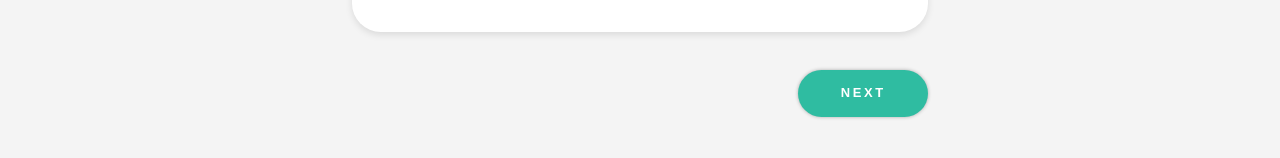
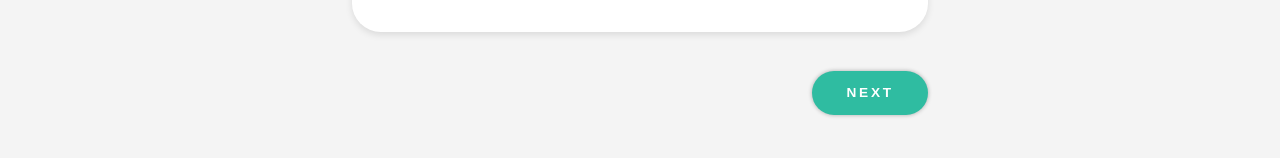
Before and after one commit to huzhx/baseline-preference, a React (Create React App) app: page /study-info in a window 1280 px wide. Shown: the part 714-872 px from the top of the page. Built offline with nearby package versions, Linux system fonts and the light colour scheme.

Commit message:
update Button component and add secondary

```diff
--- a/src/Button.js
+++ b/src/Button.js
@@ -2,9 +2,16 @@ import React from 'react';
 
 import styles from './Button.module.css';
 
-const Button = ({ label, handleClick }) => {
+const Button = ({ label, handleClick, secondary }) => {
   return (
-    <button className={[styles.button, styles.ripple].join(' ')} onClick={handleClick}>
+    <button
+      className={
+        secondary
+          ? [styles.button, styles.ripple, styles['button--secondary']].join(' ')
+          : [styles.button, styles.ripple].join(' ')
+      }
+      onClick={handleClick}
+    >
       {label}
     </button>
   );
--- a/src/Button.module.css
+++ b/src/Button.module.css
@@ -1,13 +1,13 @@
 .button {
-  min-width: 10em;
-  margin: 1em 0;
-  padding: 1em 3.25em;
+  min-width: 7em;
+  margin: 1em 0 1em 1em;
+  padding: 0.8em 2.5em;
   background-color: var(--primary-color);
   border-radius: 2em;
   box-shadow: var(--button-box-shadow);
   border: 0;
   color: var(--text-icon);
-  font-size: 0.9rem;
+  font-size: 0.95rem;
   font-weight: 550;
   line-height: 1.6em;
   letter-spacing: 0.2em;
@@ -20,6 +20,17 @@
 .button:hover {
   background-color: var(--primary-color-dark);
   box-shadow: none;
+}
+
+.button--secondary {
+  background-color: transparent;
+  color: var(--primary-color);
+  box-shadow: none;
+}
+
+.button--secondary:hover {
+  color: var(--primary-color-dark);
+  background-color: var(--background-color-primary);
 }
 
 .ripple {
```
